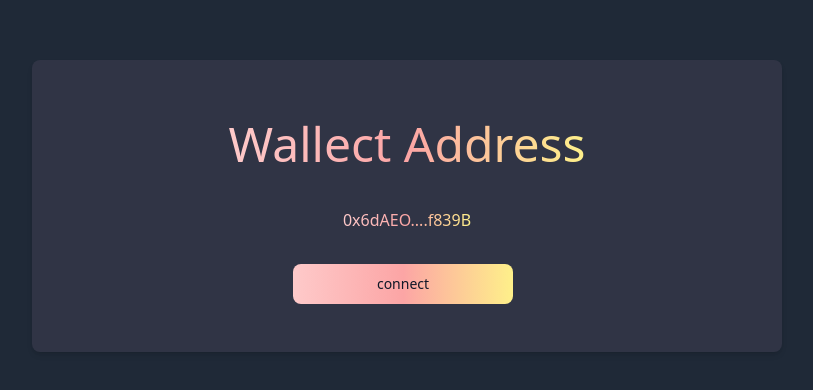
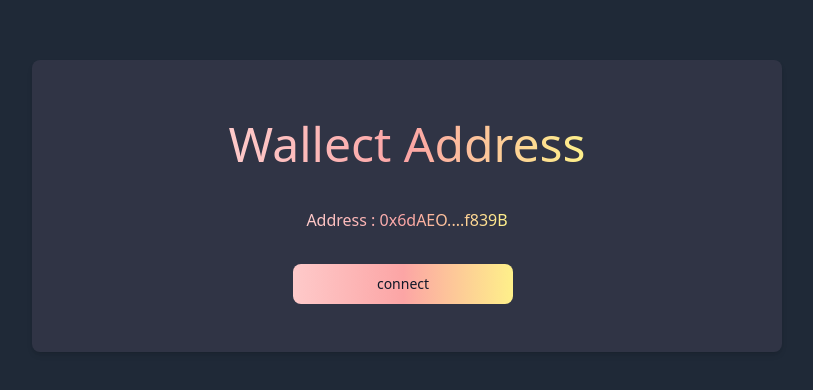
Before and after one commit to atroopa/react-metamask-connect, a React (Create React App) app: page / in a window 1280 px wide. Shown: the part 194-584 px from the top of the page, without its empty margins (233-1046 px from the left). Built offline with nearby package versions, Linux system fonts and the light colour scheme.

Commit message:
walletConnect ready for use state coding

```diff
--- a/src/components/WalletConnect.jsx
+++ b/src/components/WalletConnect.jsx
@@ -11,10 +11,10 @@
                 </div>
 
                 <p className="py-5 mb-3 font-normal text-1xl bg-gradient-to-r from-red-200 via-red-300 to-yellow-200 inline-block text-transparent bg-clip-text dark:text-gray-400">
-                0x6dAEO....f839B
+                Address : 0x6dAEO....f839B
                 </p>
 
-                <button type="button" class="w-[220px] text-gray-900 bg-gradient-to-r from-red-200 via-red-300 to-yellow-200 hover:bg-gradient-to-bl focus:ring-4 focus:outline-none focus:ring-red-100 dark:focus:ring-red-400 font-medium rounded-lg text-sm px-5 py-2.5 text-center mr-2 mb-2">
+                <button type="button" className="w-[220px] text-gray-900 bg-gradient-to-r from-red-200 via-red-300 to-yellow-200 hover:bg-gradient-to-bl focus:ring-4 focus:outline-none focus:ring-red-100 dark:focus:ring-red-400 font-medium rounded-lg text-sm px-5 py-2.5 text-center mr-2 mb-2">
                     connect
                 </button>
             </div>
```
